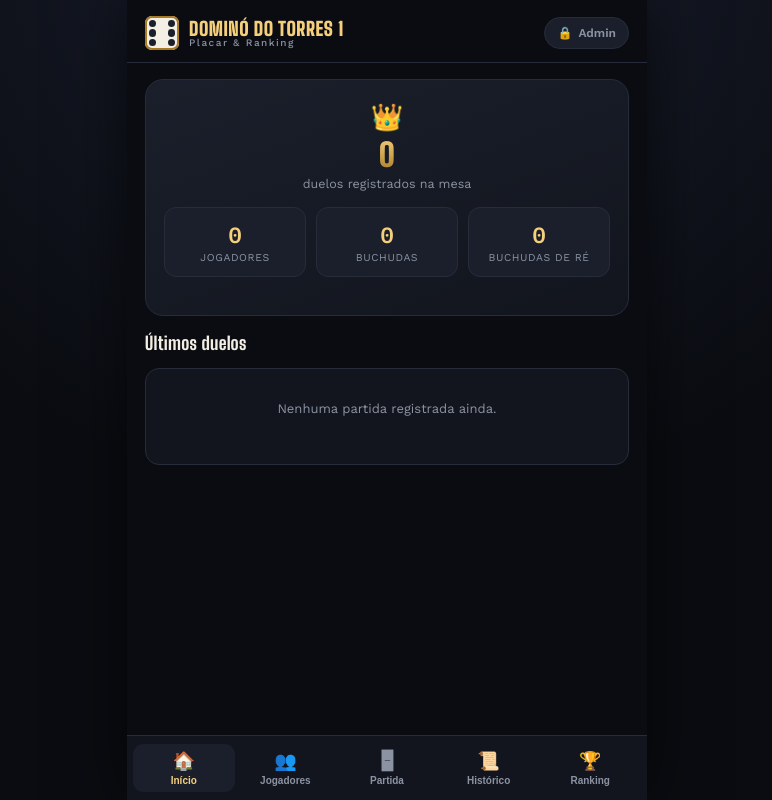
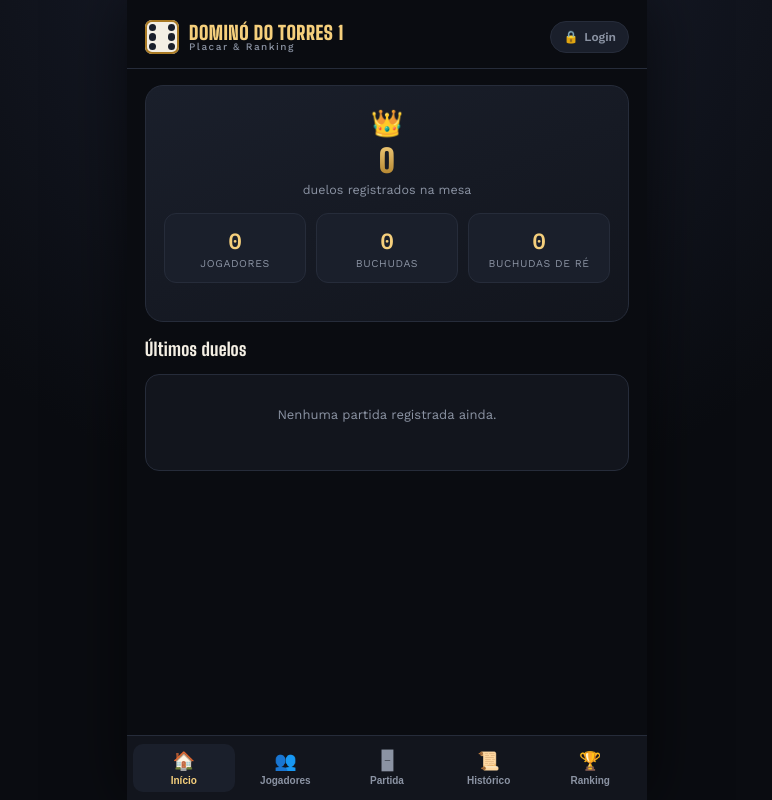
Before and after one commit to newtonvaz/domino-duel, a PHP site: page / in a window 1280 px wide. Shown: the whole page, without its empty margins (253-1025 px from the left). Run offline with PHP 8.4, Linux system fonts and the light colour scheme.

Commit message:
Change Admin label to Login and increase header height

```diff
--- a/css/style.css
+++ b/css/style.css
@@ -43,7 +43,7 @@ header.top{
   display:flex;
   align-items:center;
   justify-content:space-between;
-  padding:16px 18px 12px;
+  padding:20px 18px 14px;
   border-bottom:1px solid var(--border);
 }
 .brand{display:flex;align-items:center;gap:10px;}
--- a/index.html
+++ b/index.html
@@ -18,7 +18,7 @@
       <div class="tile-logo" id="logoTile"></div>
       <h1>DOMINÓ DO TORRES 1<small>Placar &amp; Ranking</small></h1>
     </div>
-    <button class="admin-toggle" id="adminToggleBtn">🔒 <span id="adminBtnLabel">Admin</span></button>
+    <button class="admin-toggle" id="adminToggleBtn">🔒 <span id="adminBtnLabel">Login</span></button>
   </header>
 
   <main>
--- a/js/app.js
+++ b/js/app.js
@@ -151,7 +151,7 @@ function checkAdminSession(){
 
 function updateAdminUI(){
   document.body.classList.toggle('is-admin', admin);
-  document.getElementById('adminBtnLabel').textContent = admin ? 'Sair' : 'Admin';
+  document.getElementById('adminBtnLabel').textContent = admin ? 'Sair' : 'Login';
   document.getElementById('adminToggleBtn').firstChild.textContent = admin ? '\u{1F513} ' : '\u{1F512} ';
 }
 
```
